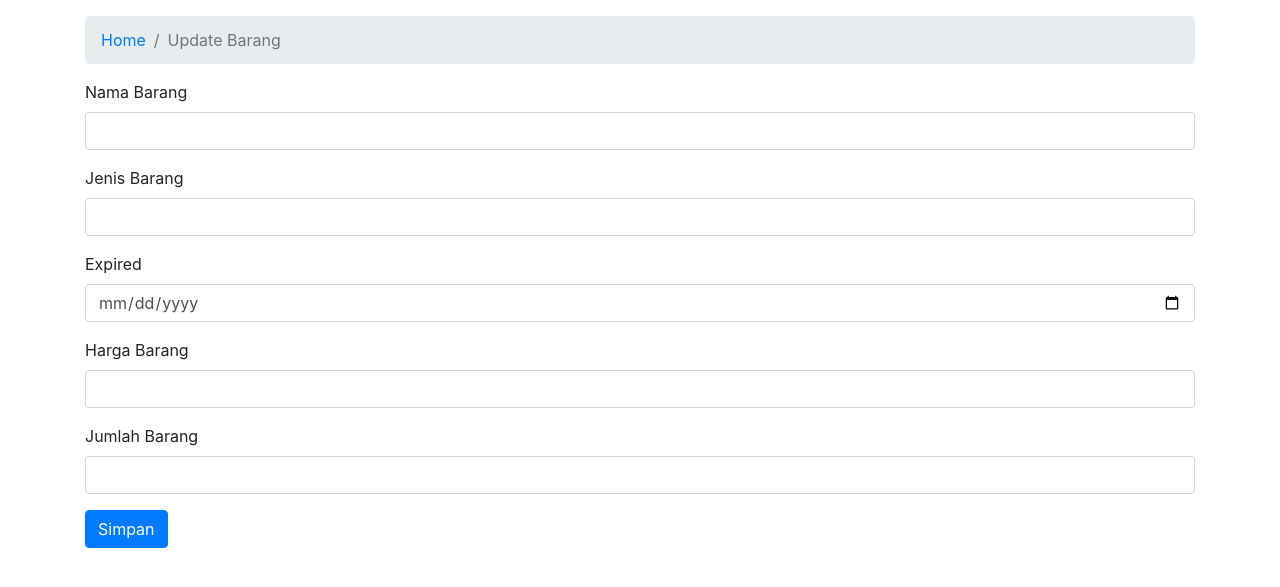
After one commit to imsakyanuar/crud, a PHP site: page /tampilan-update-data.php?id=1 in a window 1280 px wide. The commit adds this page. Shown: the top 587 px of the page. Run offline with PHP 8.4, Linux system fonts and the light colour scheme; data that the repository does not hold is empty.

Commit message:
iki nggo njajal

```diff
--- a/conect-db.php
+++ /dev/null
@@ -1,6 +0,0 @@
-<?php
-//Di file ini digunakan untuk melakukan Koneksi Ke Database
-
-
-
-?>
--- /dev/null
+++ b/tampilan-update-data.php
@@ -0,0 +1,79 @@
+
+<?php
+ /* di fungsi ini, untuk menampilkan /
+ mengambil ( GET) data dari tabel barang seusai dengan id yang di tunjuk
+*/
+
+// 1.  menyambungkan ke database
+require 'koneksi-database.php';
+
+// 2. mengambil id dari url
+$id = $_GET['id'];
+
+// 3. Query ke database dengan id yang diambil tadi
+$dataBarang = mysqli_query($mysqli, "SELECT * FROM barang WHERE id=$id");
+
+while($barang = mysqli_fetch_array($dataBarang))
+{
+    $id_barang = $barang['id'];
+    $nama_barang =  $barang['nama_barang'];
+    $jenis_barang =  $barang['jenis_barang'];
+    $expired =  $barang['expired'];
+    $harga_barang =  $barang['harga_barang'];
+    $jumlah_barang =  $barang['jumlah_barang'];
+}
+?>
+
+<!DOCTYPE html>
+<html lang="en">
+<head>
+    <meta charset="UTF-8">
+    <meta http-equiv="X-UA-Compatible" content="IE=edge">
+    <meta name="viewport" content="width=device-width, initial-scale=1.0">
+    <title>CRUD</title>
+    <link rel="stylesheet" href="https://cdn.jsdelivr.net/npm/bootstrap@4.6.2/dist/css/bootstrap.min.css" integrity="sha384-xOolHFLEh07PJGoPkLv1IbcEPTNtaed2xpHsD9ESMhqIYd0nLMwNLD69Npy4HI+N" crossorigin="anonymous">
+</head>
+<body>
+
+<div class="container mt-3">
+    <nav aria-label="breadcrumb">
+        <ol class="breadcrumb">
+            <li class="breadcrumb-item"><a href="/">Home</a></li>
+            <li class="breadcrumb-item active" aria-current="page">Update Barang</li>
+        </ol>
+    </nav>
+
+   <form action="proses-update-data.php" method="post">
+    <input name="id" value="<?php echo $id_barang ?>" hidden>
+    <div class="form-group">
+        <label>Nama Barang</label>
+        <input class="form-control" type="text" name="nama_barang" value="<?php echo $nama_barang ?>">
+    </div>
+    <div class="form-group">
+        <label>Jenis Barang</label>
+        <input class="form-control" type="text" name="jenis_barang" value="<?php echo $jenis_barang ?>">
+    </div>
+    <div class="form-group">
+        <label>Expired</label>
+        <input class="form-control" type="date" name="expired" value="<?php echo $expired ?>">
+    </div>
+    <div class="form-group">
+        <label>Harga Barang</label>
+        <input class="form-control" type="number" name="harga_barang" value="<?php echo $harga_barang ?>">
+    </div>
+    <div class="form-group">
+        <label>Jumlah Barang</label>
+        <input class="form-control" type="number" name="jumlah_barang" value="<?php echo $jumlah_barang ?>">
+    </div>
+    <button type="submit" name="updates" class="btn btn-primary">Simpan</button>
+   </form>
+</div>
+
+
+
+
+<script src="https://unpkg.com/sweetalert/dist/sweetalert.min.js"></script>
+<script src="https://cdn.jsdelivr.net/npm/jquery@3.5.1/dist/jquery.slim.min.js" integrity="sha384-DfXdz2htPH0lsSSs5nCTpuj/zy4C+OGpamoFVy38MVBnE+IbbVYUew+OrCXaRkfj" crossorigin="anonymous"></script>
+<script src="https://cdn.jsdelivr.net/npm/bootstrap@4.6.2/dist/js/bootstrap.bundle.min.js" integrity="sha384-Fy6S3B9q64WdZWQUiU+q4/2Lc9npb8tCaSX9FK7E8HnRr0Jz8D6OP9dO5Vg3Q9ct" crossorigin="anonymous"></script>
+</body>
+</html>
```
Also changed, not shown: delete.php (added, +15 -0 lines), index.php (+10 -5 lines), proses-input-data.php (renamed from input-data.php, +4 -4 lines), proses-update-data.php (added, +30 -0 lines), tampilan-tambah-data.php (renamed from add.php, +9 -6 lines).
